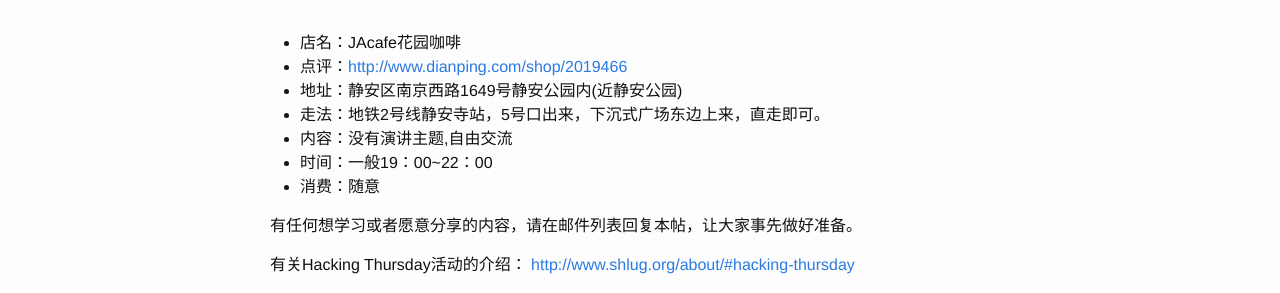
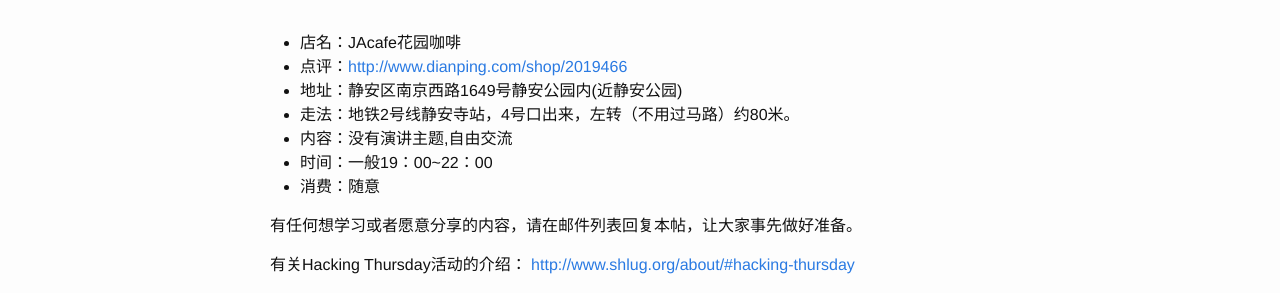
Before and after one commit to shanghailug/shanghailug.github.io, a Jekyll site: the page built from _posts/2019-09-24-h4.markdown, in a window 1280 px wide. Shown: the part 211-504 px from the top of the page. Built offline with Jekyll 4.4.1, drawn with Linux system fonts in a browser that asks for light colours.

Commit message:
fix for line 2 exit number.

```diff
--- a/_posts/2019-09-24-h4.markdown
+++ b/_posts/2019-09-24-h4.markdown
@@ -7,7 +7,7 @@ categories: h4
 - 店名：JAcafe花园咖啡
 - 点评：[http://www.dianping.com/shop/2019466](http://www.dianping.com/shop/2019466)
 - 地址：静安区南京西路1649号静安公园内(近静安公园)
-- 走法：地铁2号线静安寺站，5号口出来，下沉式广场东边上来，直走即可。
+- 走法：地铁2号线静安寺站，4号口出来，左转（不用过马路）约80米。
 - 内容：没有演讲主题,自由交流
 - 时间：一般19：00~22：00
 - 消费：随意
```
